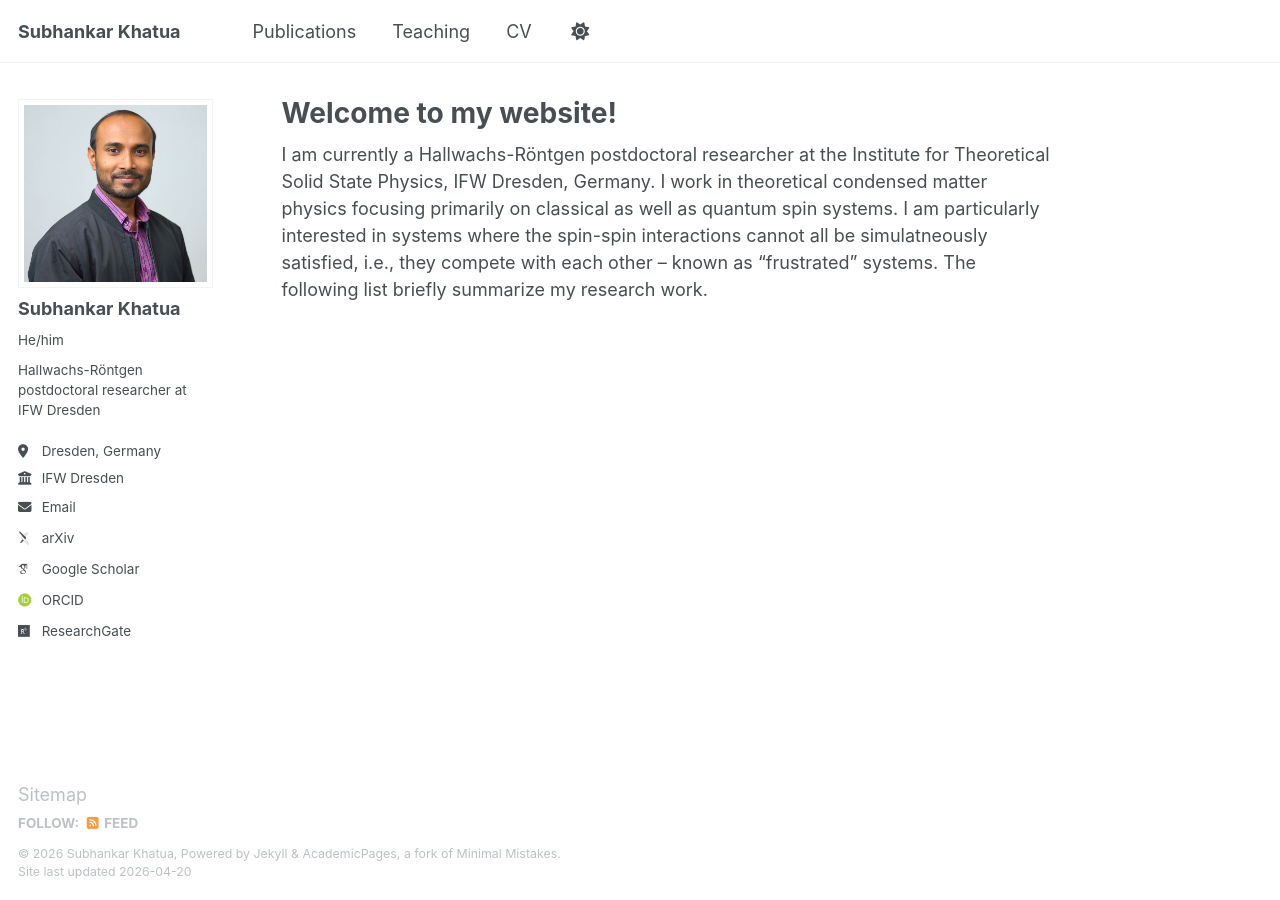
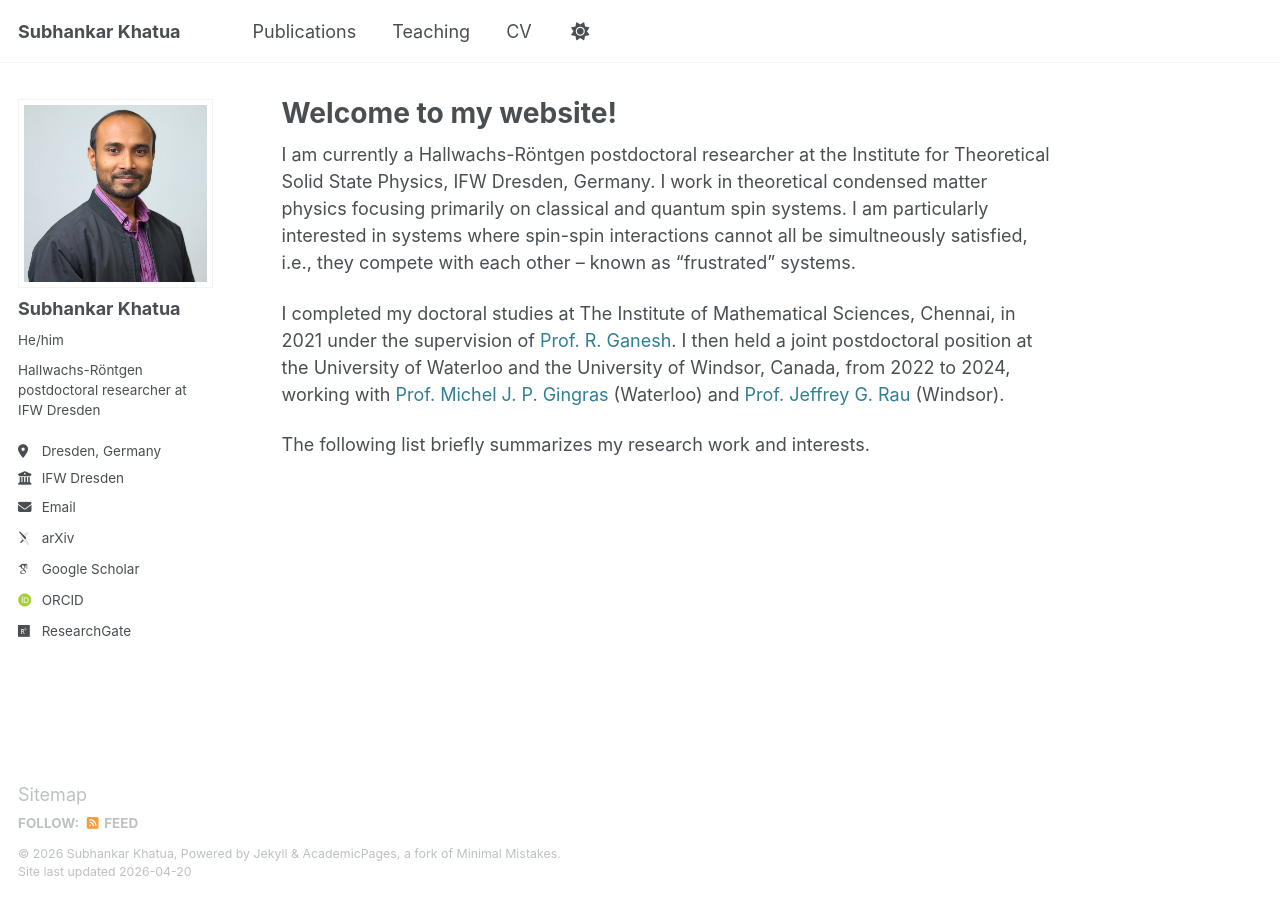
Before and after one commit to subhankar-khatua/subhankar-khatua.github.io, a Jekyll site: the page built from _pages/about.md, in a window 1280 px wide. Built offline with Jekyll 4.4.1, drawn with Linux system fonts in a browser that asks for light colours; some web fonts are replaced.

Commit message:
Update about.md

```diff
--- a/_pages/about.md
+++ b/_pages/about.md
@@ -7,7 +7,11 @@ redirect_from:
   - /about.html
 ---
 
-I am currently a Hallwachs-Röntgen postdoctoral researcher at the Institute for Theoretical Solid State Physics, IFW Dresden, Germany. I work in theoretical condensed matter physics focusing primarily on classical as well as quantum spin systems. I am particularly interested in systems where the spin-spin interactions cannot all be simulatneously satisfied, i.e., they compete with each other -- known as "frustrated" systems. The following list briefly summarize my research work.
+I am currently a Hallwachs-Röntgen postdoctoral researcher at the Institute for Theoretical Solid State Physics, IFW Dresden, Germany. I work in theoretical condensed matter physics focusing primarily on classical and quantum spin systems. I am particularly interested in systems where spin-spin interactions cannot all be simultneously satisfied, i.e., they compete with each other -- known as "frustrated" systems.
+
+I completed my doctoral studies at The Institute of Mathematical Sciences, Chennai, in 2021 under the supervision of [Prof. R. Ganesh](https://sites.google.com/view/r-ganesh). I then held a joint postdoctoral position at the University of Waterloo and the University of Windsor, Canada, from 2022 to 2024, working with [Prof. Michel J. P. Gingras](https://uwaterloo.ca/physics-astronomy/profile/gingras) (Waterloo) and [Prof. Jeffrey G. Rau](https://jeffrau.ca/) (Windsor).
+
+The following list briefly summarizes my research work and interests.
 
 <!-- I have completed my doctoral studies from The Instutute of Mathematical Sciences, Chennai in 2021 under the supervision of Prof. R. Ganesh. My Ph.D. thesis proposed a new ordering mechanism in a certain class of frustrated magnets
 
```
